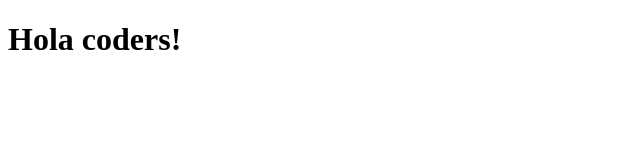
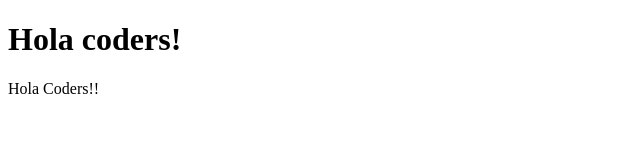
Before and after one commit to MIDATI/Ejercicio-Hola-mundo, a plain HTML site: page INDEX.html in a window 1280 px wide. Shown: the whole page, without its empty margins (0-640 px from the left). Drawn offline with Linux system fonts and the light colour scheme.

Commit message:
modificacion

```diff
--- a/INDEX.html
+++ b/INDEX.html
@@ -9,5 +9,6 @@
 </head>
 <body>
     <h1>Hola coders!</h1>
+    <p>Hola Coders!!</p>
 </body>
 </html>
```
